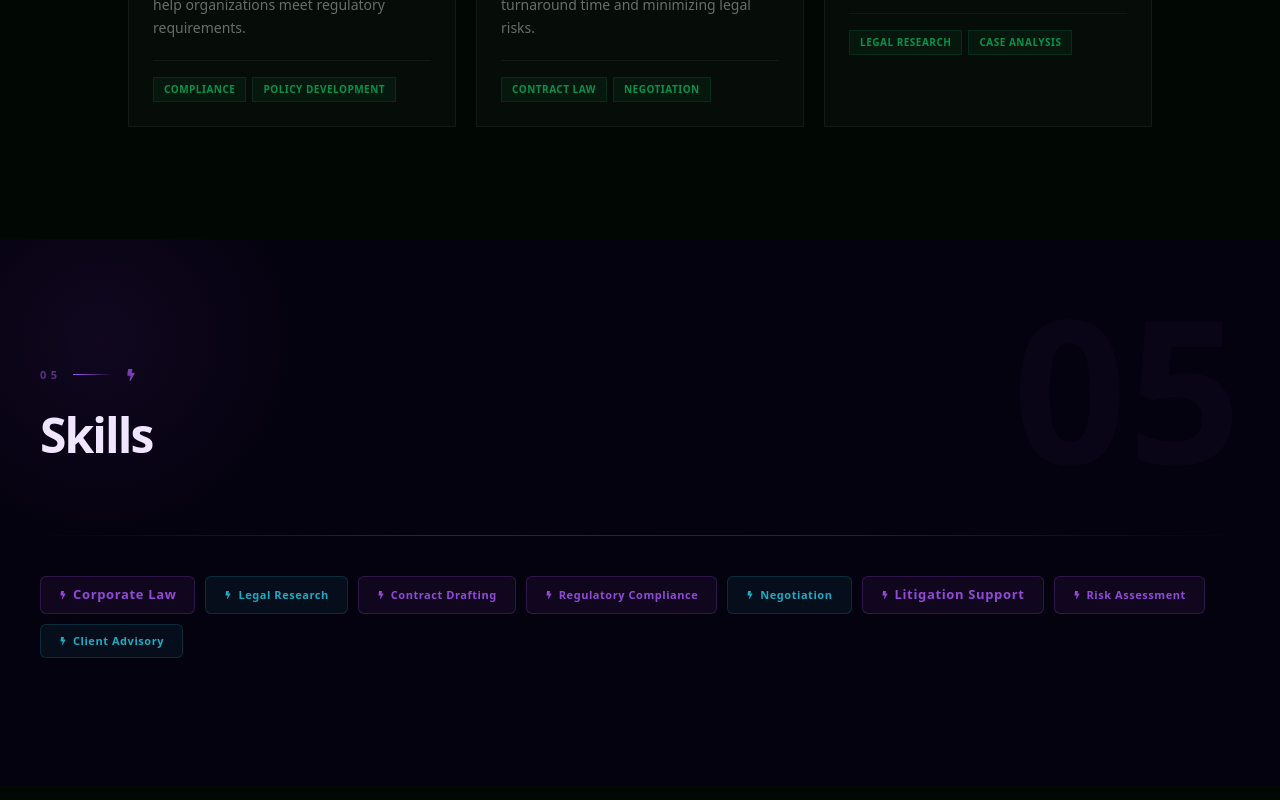
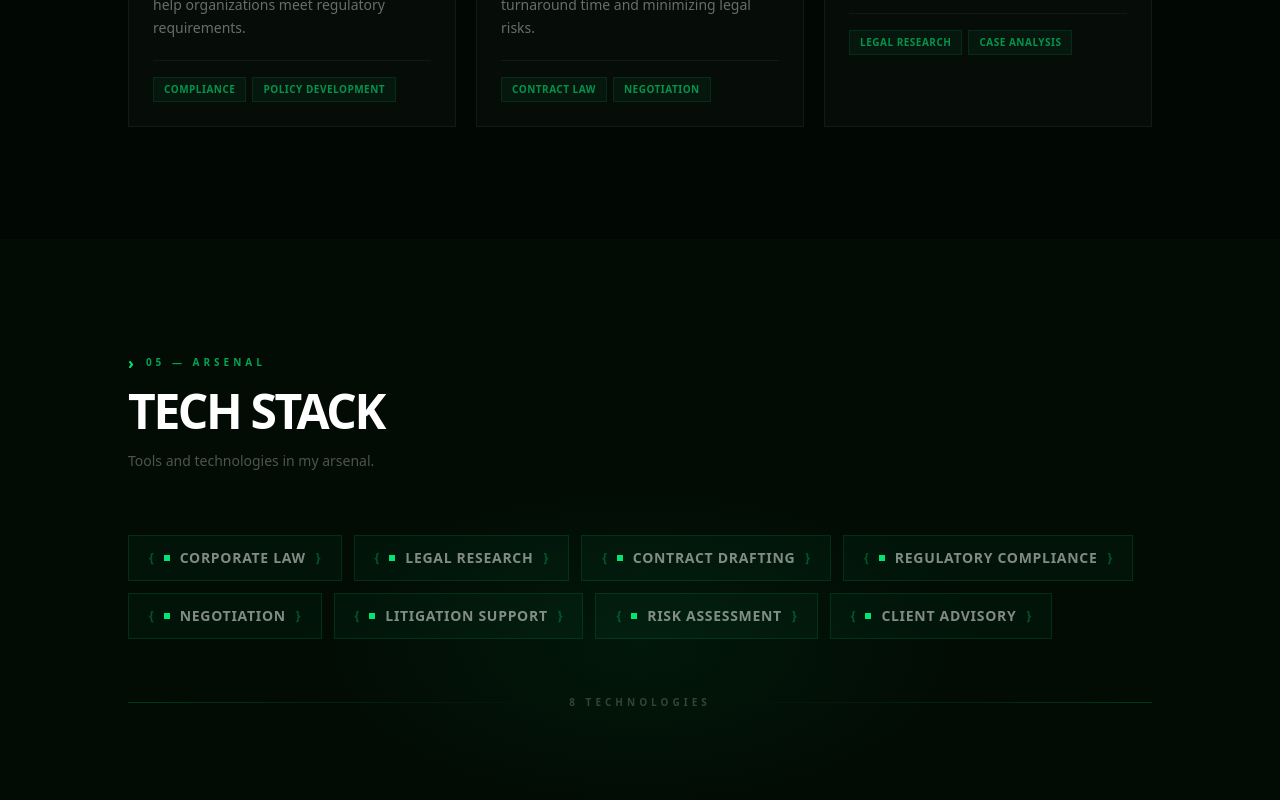
Before and after one commit to salienceenterprises-lab/portfolio-baa1f, a Next.js app: page /portfolio-baa1f/ in a window 1280 px wide. Shown: the part 4360-5160 px from the top of the page. Built offline with nearby package versions, Linux system fonts and the light colour scheme.

Commit message:
Update app/components/skills.jsx via Portfolio SaaS

```diff
--- a/app/components/skills.jsx
+++ b/app/components/skills.jsx
@@ -1,103 +1,91 @@
 "use client";
-import React from "react";
 import { motion } from "framer-motion";
-import { FaBolt } from "react-icons/fa";
+
+const container = {
+  hidden: {},
+  visible: { transition: { staggerChildren: 0.04 } },
+};
+const item = {
+  hidden: { opacity: 0, y: 18, scale: 0.85 },
+  visible: { opacity: 1, y: 0, scale: 1, transition: { type: "spring", stiffness: 240, damping: 18 } },
+};
 
 export default function PortfolioSkills({ data }) {
-  const skills = data?.skills;
-  if (!skills || !Array.isArray(skills) || skills.length === 0) return null;
-
-  // Group into chunks of ~8 for visual rows
-  const categories = data?.skillCategories;
-  const hasCategories = categories && typeof categories === "object" && Object.keys(categories).length > 0;
+  if (!data?.skills?.length) return null;
 
   return (
-    <section id="skills" style={{ background:"#05020f", padding:"8rem 1.5rem", position:"relative", overflow:"hidden" }}>
-      <style>{`
-        @keyframes pl-tag-glow { 0%,100%{box-shadow:none;} 50%{box-shadow:0 0 16px rgba(168,85,247,0.25);} }
-        .pl-skill-tag {
-          display:inline-flex; align-items:center; gap:6px;
-          padding:8px 18px; border-radius:6px; cursor:default;
-          font-size:12px; font-weight:600; letter-spacing:0.05em;
-          transition:all 0.25s ease;
-        }
-        .pl-skill-tag.violet {
-          background:rgba(168,85,247,0.07); border:1px solid rgba(168,85,247,0.2);
-          color:rgba(168,85,247,0.85);
-        }
-        .pl-skill-tag.cyan {
-          background:rgba(34,211,238,0.06); border:1px solid rgba(34,211,238,0.15);
-          color:rgba(34,211,238,0.8);
-        }
-        .pl-skill-tag.violet:hover {
-          background:rgba(168,85,247,0.18); border-color:rgba(168,85,247,0.45);
-          color:#a855f7; transform:translateY(-2px);
-          box-shadow:0 0 20px rgba(168,85,247,0.25);
-        }
-        .pl-skill-tag.cyan:hover {
-          background:rgba(34,211,238,0.14); border-color:rgba(34,211,238,0.4);
-          color:#22d3ee; transform:translateY(-2px);
-          box-shadow:0 0 20px rgba(34,211,238,0.2);
-        }
-      `}</style>
+    <section id="skills" className="relative py-28 px-6 overflow-hidden bg-[#020b04]">
 
-      <div style={{ position:"absolute", top:"3rem", right:"3%", fontSize:"200px", fontWeight:900, color:"rgba(168,85,247,0.03)", pointerEvents:"none", lineHeight:1, userSelect:"none" }}>05</div>
-      <div style={{ position:"absolute", top:"-100px", left:"-100px", width:"400px", height:"400px", borderRadius:"50%", background:"radial-gradient(circle, rgba(168,85,247,0.07) 0%, transparent 70%)", pointerEvents:"none" }} />
+      <div className="absolute inset-0 pointer-events-none">
+        <div className="absolute bottom-0 left-1/2 -translate-x-1/2 w-[700px] h-[350px] rounded-full"
+          style={{ background: "radial-gradient(ellipse, rgba(0,230,118,0.06), transparent 70%)" }} />
+        <div className="absolute inset-0 bg-[linear-gradient(rgba(0,230,118,0.015)_1px,transparent_1px)] bg-[size:64px]" />
+      </div>
 
-      <div style={{ maxWidth:"1200px", margin:"0 auto", position:"relative", zIndex:1 }}>
-        <motion.div initial={{ opacity:0, x:-30 }} whileInView={{ opacity:1, x:0 }} viewport={{ once:true }} transition={{ duration:0.7 }} style={{ marginBottom:"4rem" }}>
-          <div style={{ display:"flex", alignItems:"center", gap:"12px", marginBottom:"1rem" }}>
-            <span style={{ fontSize:"11px", fontWeight:800, letterSpacing:"0.4em", color:"rgba(168,85,247,0.5)", textTransform:"uppercase" }}>05</span>
-            <div style={{ width:"40px", height:"1px", background:"linear-gradient(90deg, #a855f7, transparent)" }} />
-            <FaBolt style={{ color:"#a855f7", fontSize:"12px", opacity:0.7 }} />
-          </div>
-          <h2 style={{ fontSize:"clamp(2rem, 4vw, 3rem)", fontWeight:900, letterSpacing:"-0.04em", color:"#f0e6ff", margin:0 }}>Skills</h2>
+      <div className="max-w-5xl mx-auto relative z-10">
+
+        <motion.div initial={{ opacity: 0, x: -20 }} whileInView={{ opacity: 1, x: 0 }}
+          viewport={{ once: true }} transition={{ duration: 0.6 }}
+          className="flex items-center gap-3 mb-3">
+          <span className="font-black text-base" style={{ color: "#00e676" }}>›</span>
+          <span className="text-[10px] font-black tracking-[0.4em] uppercase"
+            style={{ color: "rgba(0,230,118,0.7)" }}>05 — Arsenal</span>
         </motion.div>
 
-        {hasCategories ? (
-          /* Category view */
-          <div style={{ display:"flex", flexDirection:"column", gap:"3rem" }}>
-            {Object.entries(categories).map(([cat, catSkills], ci) => (
-              <motion.div
-                key={cat}
-                initial={{ opacity:0, y:20 }} whileInView={{ opacity:1, y:0 }}
-                viewport={{ once:true }} transition={{ duration:0.5, delay:ci * 0.08 }}
-              >
-                <div style={{ display:"flex", alignItems:"center", gap:"12px", marginBottom:"1.25rem" }}>
-                  <div style={{ width:"2px", height:"20px", background:"linear-gradient(180deg, #a855f7, #22d3ee)", borderRadius:"2px" }} />
-                  <span style={{ fontSize:"11px", fontWeight:700, letterSpacing:"0.25em", color:"rgba(240,230,255,0.4)", textTransform:"uppercase" }}>{cat}</span>
-                </div>
-                <div style={{ display:"flex", flexWrap:"wrap", gap:"10px" }}>
-                  {(Array.isArray(catSkills) ? catSkills : []).map((skill, i) => (
-                    <span key={i} className={`pl-skill-tag ${i % 2 === 0 ? "violet" : "cyan"}`}>
-                      <FaBolt style={{ fontSize:"8px" }} />
-                      {skill}
-                    </span>
-                  ))}
-                </div>
-              </motion.div>
-            ))}
-          </div>
-        ) : (
-          /* Flat cloud view */
-          <motion.div
-            initial={{ opacity:0, y:20 }} whileInView={{ opacity:1, y:0 }}
-            viewport={{ once:true }} transition={{ duration:0.6 }}
-          >
-            {/* Divider line */}
-            <div style={{ height:"1px", background:"linear-gradient(90deg, transparent, rgba(168,85,247,0.3), rgba(34,211,238,0.2), transparent)", marginBottom:"2.5rem" }} />
-            <div style={{ display:"flex", flexWrap:"wrap", gap:"10px" }}>
-              {skills.map((skill, i) => (
-                <span key={i} className={`pl-skill-tag ${i % 3 === 0 ? "violet" : i % 3 === 1 ? "cyan" : "violet"}`}
-                  style={{ fontSize: i % 5 === 0 ? "13px" : "11px" }}
-                >
-                  <FaBolt style={{ fontSize:"8px" }} />
+        <motion.h2 initial={{ opacity: 0, y: 20 }} whileInView={{ opacity: 1, y: 0 }}
+          viewport={{ once: true }} transition={{ duration: 0.7, delay: 0.05 }}
+          className="text-4xl sm:text-5xl font-black tracking-tighter text-white mb-4 uppercase">
+          Tech Stack
+        </motion.h2>
+        <motion.p initial={{ opacity: 0 }} whileInView={{ opacity: 1 }} viewport={{ once: true }}
+          transition={{ duration: 0.6, delay: 0.15 }}
+          className="text-sm mb-16 max-w-md" style={{ color: "rgba(255,255,255,0.3)" }}>
+          Tools and technologies in my arsenal.
+        </motion.p>
+
+        <motion.div variants={container} initial="hidden" whileInView="visible"
+          viewport={{ once: true, amount: 0.15 }}
+          className="flex flex-wrap gap-3">
+          {data.skills.map((skill, i) => (
+            <motion.div key={`${skill}-${i}`} variants={item}
+              whileHover={{ y: -4, scale: 1.05 }}
+              className="group relative cursor-default">
+
+              {/* Glow on hover */}
+              <div className="absolute -inset-px opacity-0 group-hover:opacity-100 transition-opacity duration-300 blur-sm pointer-events-none"
+                style={{ background: "rgba(0,230,118,0.3)" }} />
+
+              <div className="relative flex items-center gap-2.5 px-5 py-3 transition-all duration-300"
+                style={{
+                  background: "rgba(0,230,118,0.04)",
+                  border: "1px solid rgba(0,230,118,0.12)",
+                }}>
+                {/* Brackets */}
+                <span className="text-xs font-black opacity-30 group-hover:opacity-70 transition-opacity duration-300"
+                  style={{ color: "#00e676" }}>&#123;</span>
+                <div className="w-1.5 h-1.5 flex-shrink-0" style={{ background: "#00e676" }} />
+                <span className="text-sm font-black uppercase tracking-wider transition-colors duration-300"
+                  style={{ color: "rgba(255,255,255,0.5)" }}
+                  onMouseEnter={(e) => e.currentTarget.style.color = "#00e676"}
+                  onMouseLeave={(e) => e.currentTarget.style.color = "rgba(255,255,255,0.5)"}>
                   {skill}
                 </span>
-              ))}
-            </div>
-          </motion.div>
-        )}
+                <span className="text-xs font-black opacity-30 group-hover:opacity-70 transition-opacity duration-300"
+                  style={{ color: "#00e676" }}>&#125;</span>
+              </div>
+            </motion.div>
+          ))}
+        </motion.div>
+
+        <motion.div initial={{ opacity: 0, y: 12 }} whileInView={{ opacity: 1, y: 0 }}
+          viewport={{ once: true }} transition={{ duration: 0.6, delay: 0.4 }}
+          className="mt-14 flex items-center gap-4">
+          <div className="h-px flex-1" style={{ background: "linear-gradient(90deg, rgba(0,230,118,0.2), transparent)" }} />
+          <span className="text-[10px] font-black tracking-[0.4em] uppercase" style={{ color: "rgba(255,255,255,0.2)" }}>
+            {data.skills.length} Technologies
+          </span>
+          <div className="h-px flex-1" style={{ background: "linear-gradient(270deg, rgba(0,230,118,0.2), transparent)" }} />
+        </motion.div>
       </div>
     </section>
   );
```
